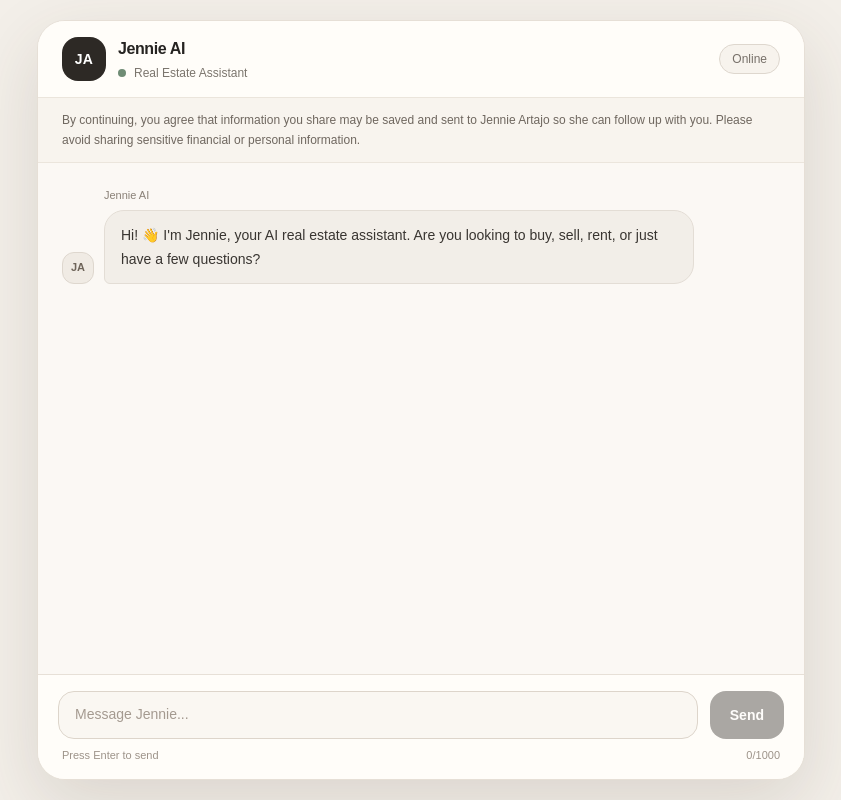
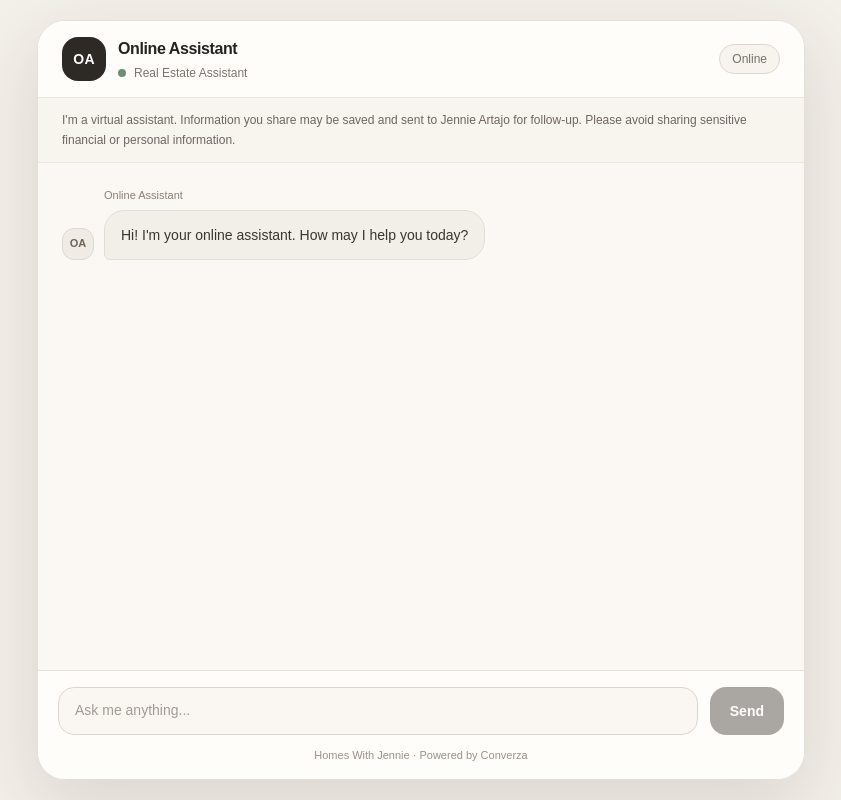
Before and after one commit to eartajo4020/jennie-ai-assistant, a Next.js app: page / in a window 1280 px wide. Shown: the whole page, without its empty margins (219-1060 px from the left). Built offline with nearby package versions, Linux system fonts and the light colour scheme.

Commit message:
Connect Converza business configuration to AI assistant

```diff
--- a/app/api/chat/route.ts
+++ b/app/api/chat/route.ts
@@ -1,6 +1,7 @@
 import OpenAI from "openai";
 import { Ratelimit } from "@upstash/ratelimit";
 import { Redis } from "@upstash/redis";
+import { getBusiness } from "@/lib/businesses";
 
 const client = new OpenAI({
   apiKey: process.env.OPENAI_API_KEY,
@@ -66,6 +67,14 @@ export async function POST(req: Request) {
 
   try {
     const body = await req.json();
+    const business = getBusiness("homes-with-jennie");
+
+if (!business) {
+  return Response.json(
+    { error: "Business configuration not found." },
+    { status: 404 }
+  );
+}
 
     const latestMessage =
       typeof body.question === "string"
@@ -100,7 +109,15 @@ export async function POST(req: Request) {
     const systemMessage = {
       role: "system" as const,
       content: `
-You are Jennie AI, the dedicated real estate assistant for Jennie Artajo.
+You are ${business.assistantName}, the virtual assistant for ${business.businessName}.
+
+BUSINESS INFORMATION
+${business.businessDescription}
+
+SERVICES
+${business.services.join(", ")}
+
+Always identify yourself as a virtual assistant, not as the business owner.
 
 Your job is to help website visitors who are interested in buying, selling, renting, or investing in real estate. You should also naturally learn what they need so Jennie Artajo can follow up when appropriate.
 
--- a/app/page.tsx
+++ b/app/page.tsx
@@ -1,3 +1,4 @@
+
 "use client";
 
 import { useEffect, useRef, useState } from "react";
@@ -19,6 +20,23 @@ type Lead = {
   summary: string;
   leadScore: string;
   nextAction: string;
+};
+
+// CONVERZA CLIENT CUSTOMIZATION
+// Change these settings when setting up a new assistant.
+// The backend is still configured for Jennie's real estate business.
+const assistantConfig = {
+  businessName: "Homes With Jennie",
+  assistantName: "Online Assistant",
+  assistantInitials: "OA",
+  industryLabel: "Real Estate Assistant",
+  greeting:
+    "Hi! I'm your online assistant. How may I help you today?",
+  placeholder: "Ask me anything...",
+  primaryColor: "#2d2925",
+  disclosure:
+    "I'm a virtual assistant. Information you share may be saved and sent to Jennie Artajo for follow-up. Please avoid sharing sensitive financial or personal information.",
+  poweredBy: "Converza",
 };
 
 const emptyLead: Lead = {
@@ -43,12 +61,16 @@ export default function Home() {
   const [chat, setChat] = useState<ChatMessage[]>([
     {
       sender: "ai",
-      text: "Hi! 👋 I'm Jennie, your AI real estate assistant. Are you looking to buy, sell, rent, or just have a few questions?",
+      text: assistantConfig.greeting,
     },
   ]);
 
-  const leadId = useRef(crypto.randomUUID());
+  const leadId = useRef<string | null>(null);
   const messagesEndRef = useRef<HTMLDivElement | null>(null);
+
+  useEffect(() => {
+    leadId.current = crypto.randomUUID();
+  }, []);
 
   useEffect(() => {
     messagesEndRef.current?.scrollIntoView({
@@ -60,7 +82,6 @@ export default function Home() {
     if (isTyping) return;
 
     const userText = message.trim();
-
     if (!userText) return;
 
     const updatedHistory: ChatMessage[] = [
@@ -99,7 +120,6 @@ export default function Home() {
               "Something went wrong. Please try again.",
           },
         ]);
-
         return;
       }
 
@@ -170,7 +190,7 @@ export default function Home() {
         ...prev,
         {
           sender: "ai",
-          text: "Connection failed.",
+          text: "Connection failed. Please try again.",
         },
       ]);
     } finally {
@@ -184,18 +204,23 @@ export default function Home() {
         <header className="border-b border-[#ebe5dc] bg-[#fffdf9] px-5 py-4 sm:px-6">
           <div className="flex items-center justify-between gap-4">
             <div className="flex items-center gap-3">
-              <div className="flex h-11 w-11 items-center justify-center rounded-2xl bg-[#2d2925] text-sm font-bold tracking-wide text-white">
-                JA
+              <div
+                className="flex h-11 w-11 items-center justify-center rounded-2xl text-sm font-bold tracking-wide text-white"
+                style={{
+                  backgroundColor: assistantConfig.primaryColor,
+                }}
+              >
+                {assistantConfig.assistantInitials}
               </div>
 
               <div>
                 <h1 className="font-semibold tracking-tight text-[#252321]">
-                  Jennie AI
+                  {assistantConfig.assistantName}
                 </h1>
 
                 <div className="mt-1 flex items-center gap-2 text-xs text-[#7b756d]">
                   <span className="h-2 w-2 rounded-full bg-[#6f8c75]" />
-                  Real Estate Assistant
+                  {assistantConfig.industryLabel}
                 </div>
               </div>
             </div>
@@ -207,10 +232,7 @@ export default function Home() {
         </header>
 
         <div className="border-b border-[#ebe5dc] bg-[#f8f4ee] px-5 py-3 text-xs leading-5 text-[#6f675f] sm:px-6">
-          By continuing, you agree that information you share may
-          be saved and sent to Jennie Artajo so she can follow up
-          with you. Please avoid sharing sensitive financial or
-          personal information.
+          {assistantConfig.disclosure}
         </div>
 
         <div className="flex-1 space-y-5 overflow-y-auto bg-[#fbf8f4] p-5 sm:p-6">
@@ -236,7 +258,9 @@ export default function Home() {
                         : "border border-[#ded7ce] bg-[#f0ebe4] text-[#6f655a]"
                     }`}
                   >
-                    {isUser ? "You" : "JA"}
+                    {isUser
+                      ? "You"
+                      : assistantConfig.assistantInitials}
                   </div>
 
                   <div>
@@ -247,7 +271,9 @@ export default function Home() {
                           : "text-[#8a8177]"
                       }`}
                     >
-                      {isUser ? "You" : "Jennie AI"}
+                      {isUser
+                        ? "You"
+                        : assistantConfig.assistantName}
                     </div>
 
                     <div
@@ -269,23 +295,21 @@ export default function Home() {
             <div className="flex justify-start">
               <div className="flex items-end gap-2.5">
                 <div className="flex h-8 w-8 items-center justify-center rounded-xl border border-[#ded7ce] bg-[#f0ebe4] text-[11px] font-bold text-[#6f655a]">
-                  JA
+                  {assistantConfig.assistantInitials}
                 </div>
 
                 <div>
                   <div className="mb-1.5 text-[11px] font-medium text-[#8a8177]">
-                    Jennie AI
+                    {assistantConfig.assistantName}
                   </div>
 
                   <div className="rounded-[20px] rounded-bl-md border border-[#e3ddd5] bg-[#f2eee8] px-4 py-3">
                     <div className="flex items-center gap-1.5">
                       <span className="h-2 w-2 animate-bounce rounded-full bg-[#9f9589]" />
-
                       <span
                         className="h-2 w-2 animate-bounce rounded-full bg-[#9f9589]"
                         style={{ animationDelay: "0.15s" }}
                       />
-
                       <span
                         className="h-2 w-2 animate-bounce rounded-full bg-[#9f9589]"
                         style={{ animationDelay: "0.3s" }}
@@ -318,7 +342,7 @@ export default function Home() {
                   sendMessage();
                 }
               }}
-              placeholder="Message Jennie..."
+              placeholder={assistantConfig.placeholder}
               className="max-h-32 min-h-[48px] flex-1 resize-none rounded-2xl border border-[#ddd5cb] bg-[#faf7f2] px-4 py-3 text-sm text-[#2b2825] outline-none transition placeholder:text-[#a49a90] focus:border-[#a68a64] focus:ring-2 focus:ring-[#a68a64]/10"
             />
 
@@ -326,15 +350,18 @@ export default function Home() {
               type="button"
               onClick={sendMessage}
               disabled={isTyping || !message.trim()}
-              className="flex h-12 items-center justify-center rounded-2xl bg-[#2d2925] px-5 text-sm font-semibold text-white transition hover:bg-[#453f39] disabled:cursor-not-allowed disabled:opacity-40"
+              className="flex h-12 items-center justify-center rounded-2xl px-5 text-sm font-semibold text-white transition hover:opacity-90 disabled:cursor-not-allowed disabled:opacity-40"
+              style={{
+                backgroundColor: assistantConfig.primaryColor,
+              }}
             >
               Send
             </button>
           </div>
 
-          <div className="mt-2 flex items-center justify-between px-1 text-[11px] text-[#9d9389]">
-            <span>Press Enter to send</span>
-            <span>{message.length}/1000</span>
+          <div className="mt-3 text-center text-[11px] text-[#9a9086]">
+            {assistantConfig.businessName} · Powered by{" "}
+            {assistantConfig.poweredBy}
           </div>
         </div>
       </div>
--- /dev/null
+++ b/lib/businesses.ts
@@ -0,0 +1,45 @@
+
+export type BusinessConfig = {
+  id: string;
+  businessName: string;
+  assistantName: string;
+  industry: string;
+  greeting: string;
+  businessDescription: string;
+  services: string[];
+  qualificationQuestions: string[];
+  notificationEmail: string;
+  primaryColor: string;
+};
+
+export const businesses: Record<string, BusinessConfig> = {
+  "homes-with-jennie": {
+    id: "homes-with-jennie",
+    businessName: "Homes With Jennie",
+    assistantName: "Online Assistant",
+    industry: "real-estate",
+    greeting:
+      "Hi! I'm your online assistant. How may I help you today?",
+    businessDescription:
+      "Jennie Artajo is a real estate agent with Berkshire Hathaway HomeServices Starck Real Estate.",
+    services: [
+      "Buying homes",
+      "Selling homes",
+      "Real estate inquiries",
+    ],
+    qualificationQuestions: [
+      "Are you looking to buy or sell?",
+      "What area are you interested in?",
+      "What is your budget or price range?",
+      "What is your timeline?",
+    ],
+    notificationEmail: "Jartajo@StarckRE.com",
+    primaryColor: "#2d2925",
+  },
+};
+
+export function getBusiness(
+  businessId: string
+): BusinessConfig | null {
+  return businesses[businessId] ?? null;
+}
```
Also changed, not shown: public/jennie.jpg (added).
